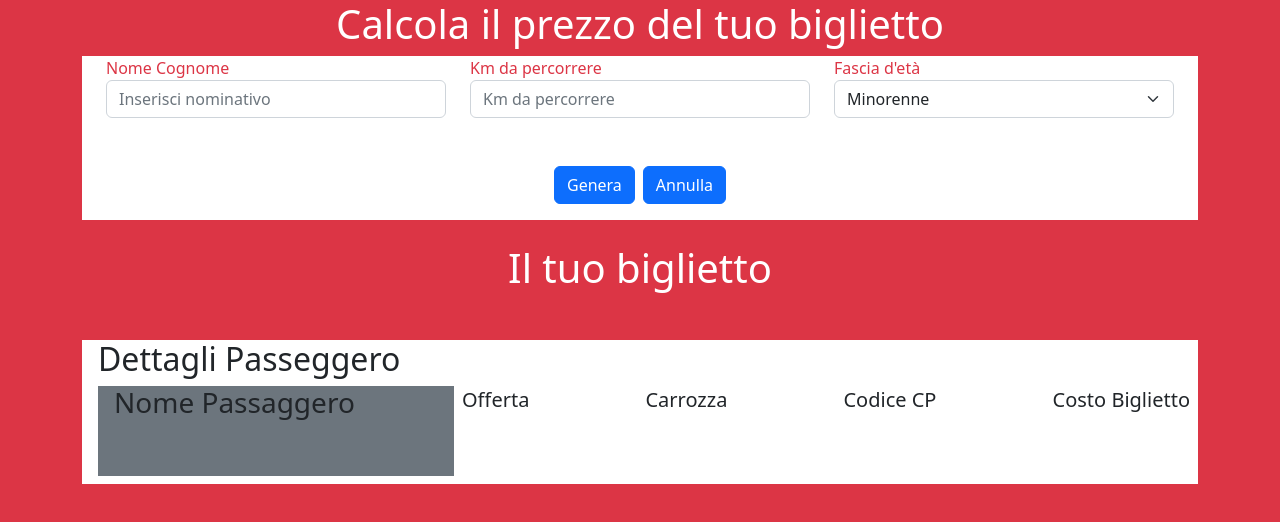
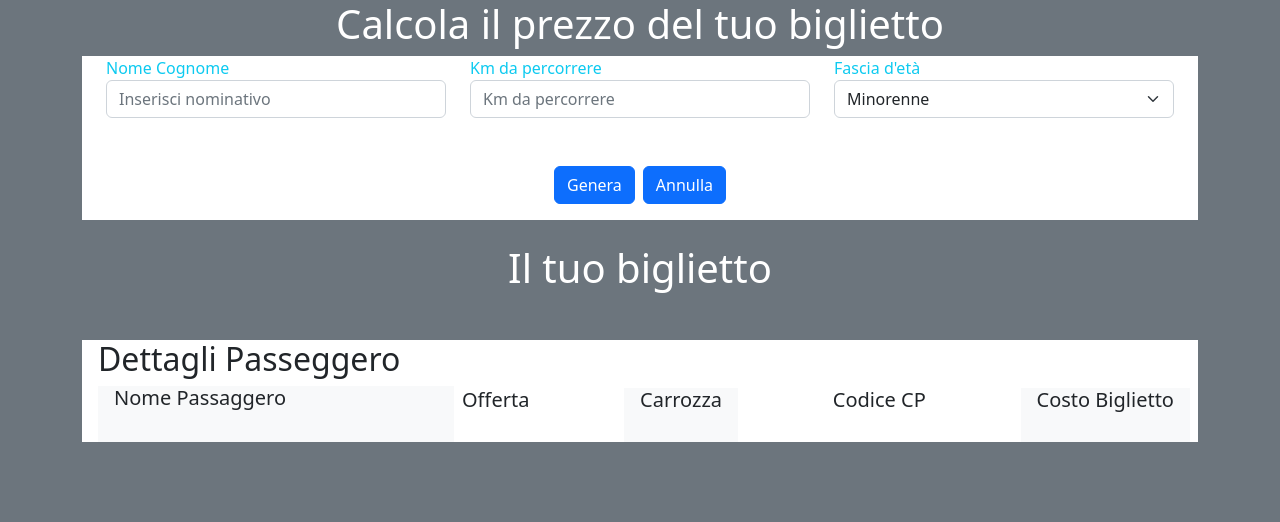
Before and after one commit to Elsti97/js-biglietto-treno-form, a plain HTML site: page index.html in a window 1280 px wide. Drawn offline with nearby package versions, Linux system fonts and the light colour scheme.

Commit message:
Fixed padding

```diff
--- a/assets/main.js
+++ b/assets/main.js
@@ -41,9 +41,9 @@ genera.addEventListener("click", function() {
     prezzo_totale = prezzo_totale
   }
 
-  document.getElementById("NomeTizio").innerHTML = NomePasseggero;
+  document.getElementById("NomePass").innerHTML = NomePasseggero;
   document.getElementById("prezzo_biglietto").innerHTML = "Costo biglietto è: " + prezzo_totale + "€";
-  document.getElementById("offert").innerHTML = "Biglietto base, proprio barbone";
+  document.getElementById("offert").innerHTML = "Biglietto base";
   document.getElementById("carrozza_random").innerHTML = Math.floor(Math.random() * 10);
   document.getElementById("codice_random").innerHTML = Math.floor(Math.random() * 99999);
 });
--- a/index.html
+++ b/index.html
@@ -10,7 +10,7 @@
     integrity="sha384-Zenh87qX5JnK2Jl0vWa8Ck2rdkQ2Bzep5IDxbcnCeuOxjzrPF/et3URy9Bv1WTRi" crossorigin="anonymous">
 </head>
 
-<body class="bg-danger">
+<body class="bg-secondary">
 
   <!-- * iNIZIO CALCOLO BIGLIETTO -->
   <div class="container">
@@ -19,15 +19,15 @@
     <div class="bg-white px-4">
       <div class="row d-flex justify-content-center">
         <div class="form-group col-md-4">
-          <label for="NomeUtente" class="text-danger">Nome Cognome</label>
+          <label for="NomeUtente" class="text-info">Nome Cognome</label>
           <input type="text" class="form-control" id="NomeUtente" placeholder="Inserisci nominativo">
         </div>
         <div class="form-group col-md-4">
-          <label for="Km" class="text-danger">Km da percorrere</label>
+          <label for="Km" class="text-info">Km da percorrere</label>
           <input type="number" class="form-control" id="Km" placeholder="Km da percorrere">
         </div>
         <div class="form-group col-md-4">
-          <label for="eta" class="text-danger">Fascia d'età</label>
+          <label for="eta" class="text-info">Fascia d'età</label>
           <select class="form-select" id="eta">
             <option value="minorenne">Minorenne </option>
             <option value="maggiorenne">Maggiorenne </option>
@@ -51,9 +51,9 @@
 
     <div class="bg-white col-md-4 ps-3">
       <h2>Dettagli Passeggero</h2>
-      <div class="bg-secondary ps-3">
-        <h3>Nome Passaggero</h3>
-        <h4 id="NomeTizio" class="pb-5"></h4>
+      <div class="bg-light ps-3">
+        <h5>Nome Passaggero</h5>
+        <h4 id="NomePass" class="pb-4 mb-0"></h4>
       </div>
     </div>
 
@@ -63,7 +63,7 @@
         <p id="offert"></p>
       </div>
 
-      <div>
+      <div class="bg-light px-3">
         <h5>Carrozza</h5>
         <p id="carrozza_random"></p>
       </div>
@@ -73,7 +73,7 @@
         <p id="codice_random"></p>
       </div>
 
-      <div>
+      <div class="bg-light px-3">
         <h5>Costo Biglietto</h5>
         <p id="prezzo_biglietto"></p>
       </div>
```
